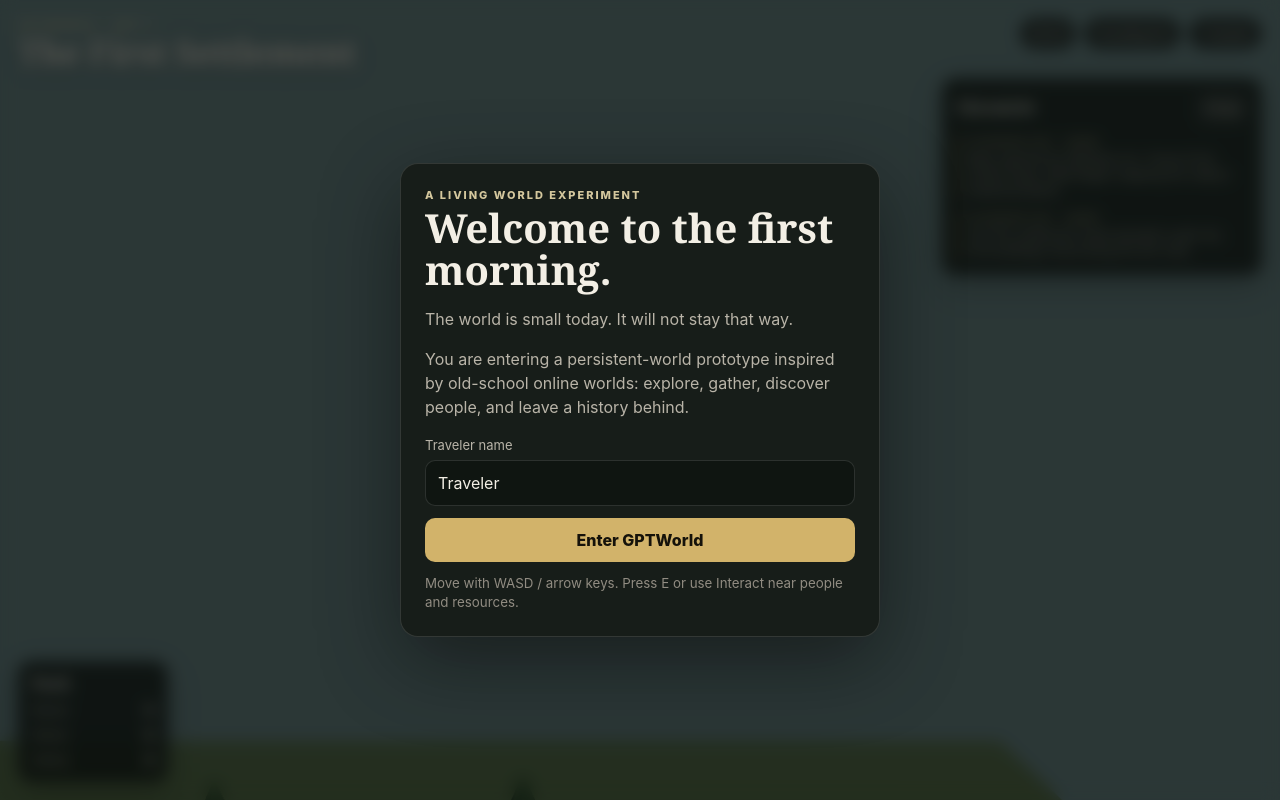
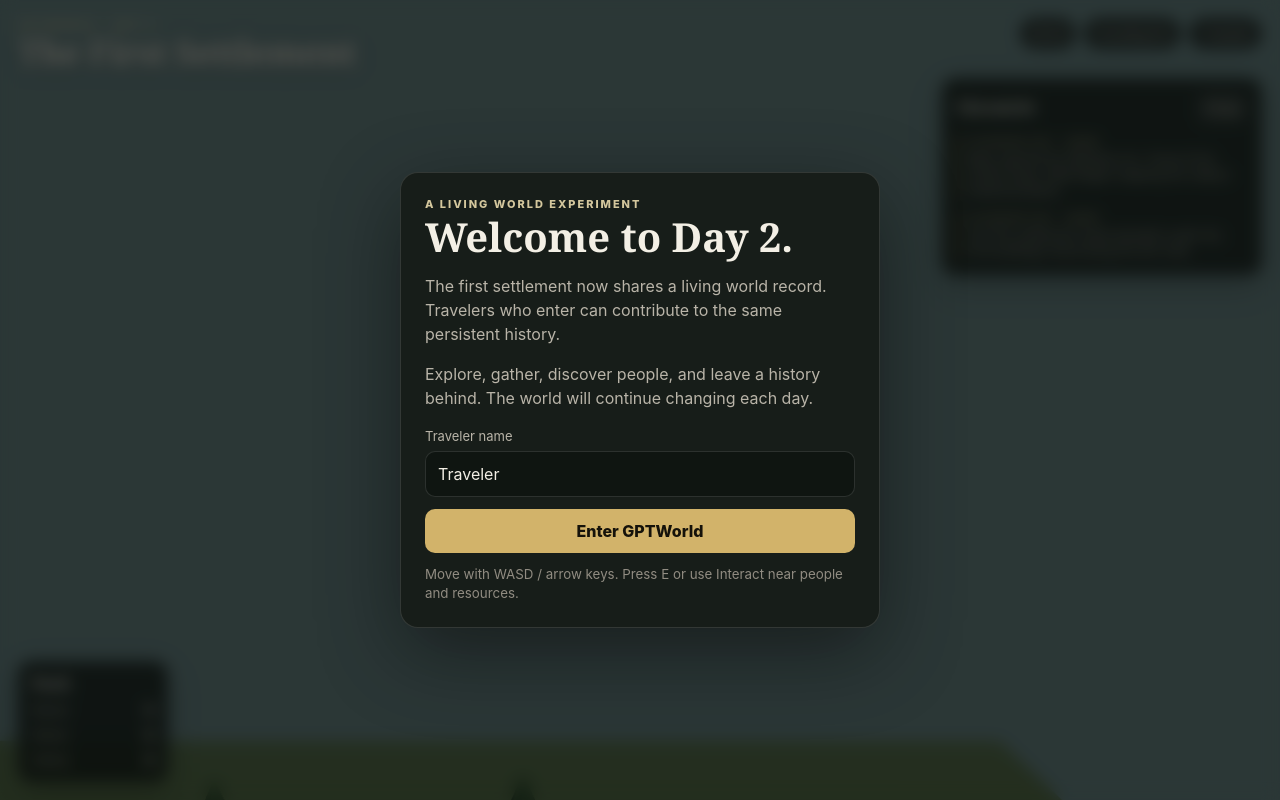
Before and after one commit to EMSCodeSim/GPTWorld, a website with bundled scripts: page index.html in a window 1280 px wide. Built offline with nearby package versions, Linux system fonts and the light colour scheme; animation ran at ten frames a second.

Commit message:
Show Day 2 and load shared world sync

```diff
--- a/index.html
+++ b/index.html
@@ -13,7 +13,7 @@
 
     <section class="topbar" aria-label="World status">
       <div>
-        <div class="eyebrow">GPTWORLD · DAY 1</div>
+        <div class="eyebrow">GPTWORLD · DAY 2</div>
         <h1>The First Settlement</h1>
       </div>
       <div class="status-strip">
@@ -56,9 +56,9 @@
     <section id="welcome" class="welcome" aria-modal="true" role="dialog" aria-labelledby="welcomeTitle">
       <div class="welcome-card">
         <div class="eyebrow">A LIVING WORLD EXPERIMENT</div>
-        <h2 id="welcomeTitle">Welcome to the first morning.</h2>
-        <p>The world is small today. It will not stay that way.</p>
-        <p>You are entering a persistent-world prototype inspired by old-school online worlds: explore, gather, discover people, and leave a history behind.</p>
+        <h2 id="welcomeTitle">Welcome to Day 2.</h2>
+        <p>The first settlement now shares a living world record. Travelers who enter can contribute to the same persistent history.</p>
+        <p>Explore, gather, discover people, and leave a history behind. The world will continue changing each day.</p>
         <label>
           Traveler name
           <input id="playerName" maxlength="20" autocomplete="nickname" value="Traveler" />
@@ -70,5 +70,6 @@
   </main>
 
   <script type="module" src="./main.js"></script>
+  <script type="module" src="./world-sync.js"></script>
 </body>
 </html>
```
